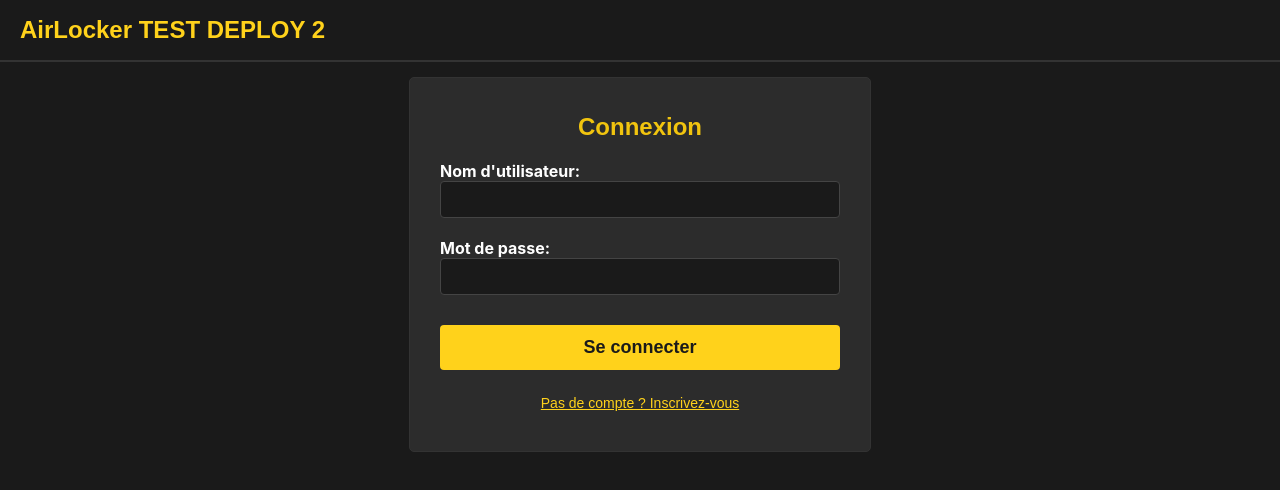
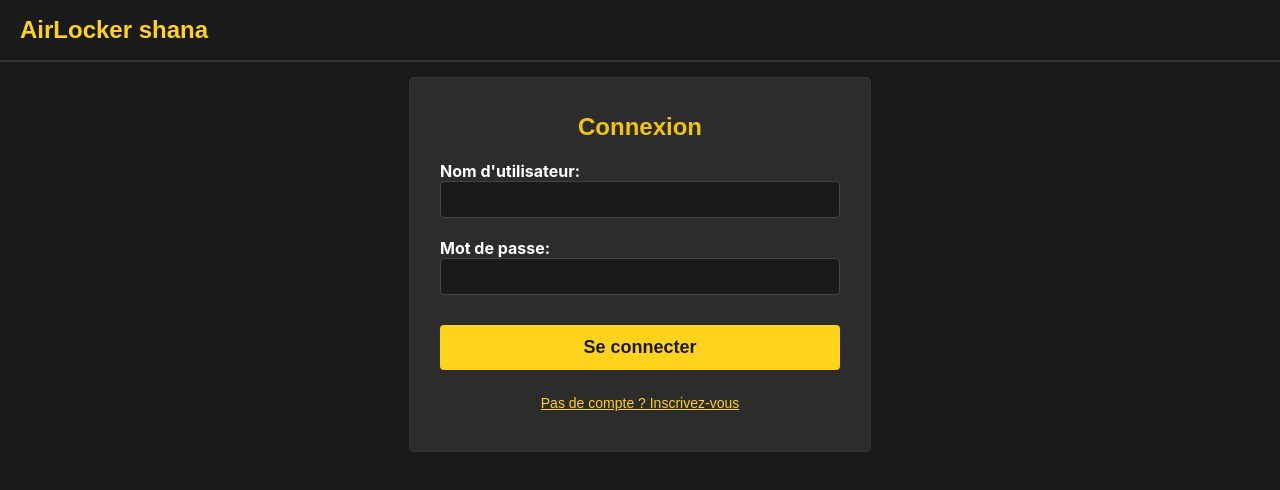
Before and after one commit to YannTomko/projet-fil-rouge-mastere, a React (Create React App) app in the folder client/: page /login in a window 1280 px wide. Shown: the top 490 px of the page. Built offline with nearby package versions, Linux system fonts and the light colour scheme; no server answers.

Commit message:
Test deploy .yml Ep3

```diff
--- a/client/src/components/Header/Header.tsx
+++ b/client/src/components/Header/Header.tsx
@@ -16,7 +16,7 @@ const Header: React.FC<HeaderProps> = ({ user, onLogout }) => {
 
   return (
     <header className="header">
-      <h1 className="header-title">AirLocker TEST DEPLOY 2</h1>
+      <h1 className="header-title">AirLocker shana</h1>
       {user ? (
         <div className="header-user-info">
           <span style={{marginRight:'10px'}}>Connecté en tant que {user.username}</span>
```
